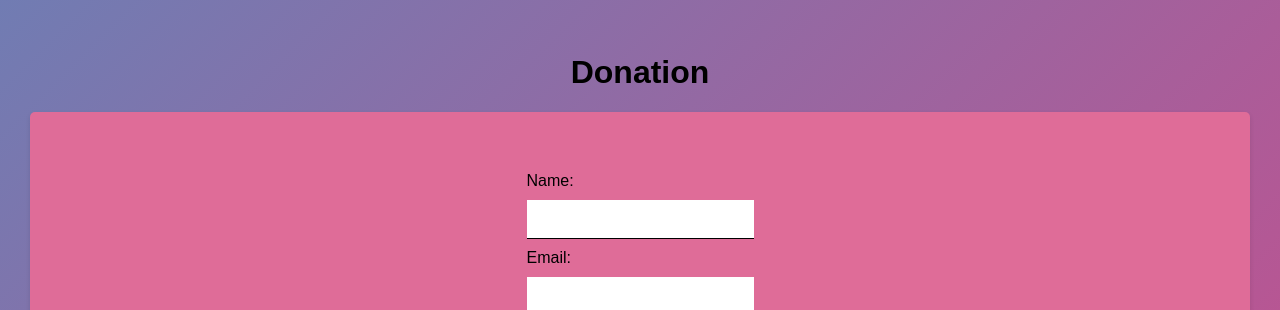
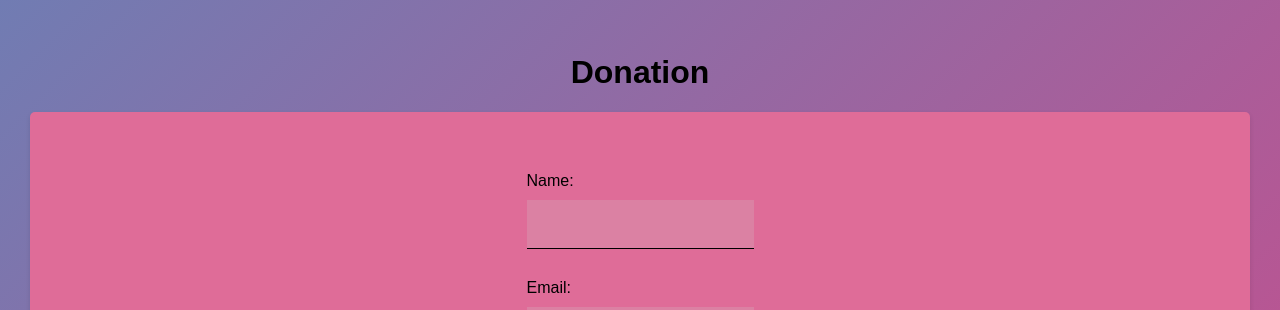
Before and after one commit to MomoYwy/ADollarAPlant, a PHP site: page /html/mainpage.html in a window 1280 px wide. Shown: the part 6190-6500 px from the top of the page. Run offline with PHP 8.4, Linux system fonts and the light colour scheme; grey boxes labelled with a size stand in for pictures from a placeholder-image service; some libraries are stand-ins or nearby versions.

Commit message:
Update mainnav.css

```diff
--- a/wdtassignment/css/mainnav.css
+++ b/wdtassignment/css/mainnav.css
@@ -186,7 +186,10 @@ h1 {
 
 input {
     padding: 10px;
+    padding-bottom: 20px;
+    margin-bottom: 20px;
     font-size: 16px;
+    background-color: #db81a3;
 }
 
 button {
```
